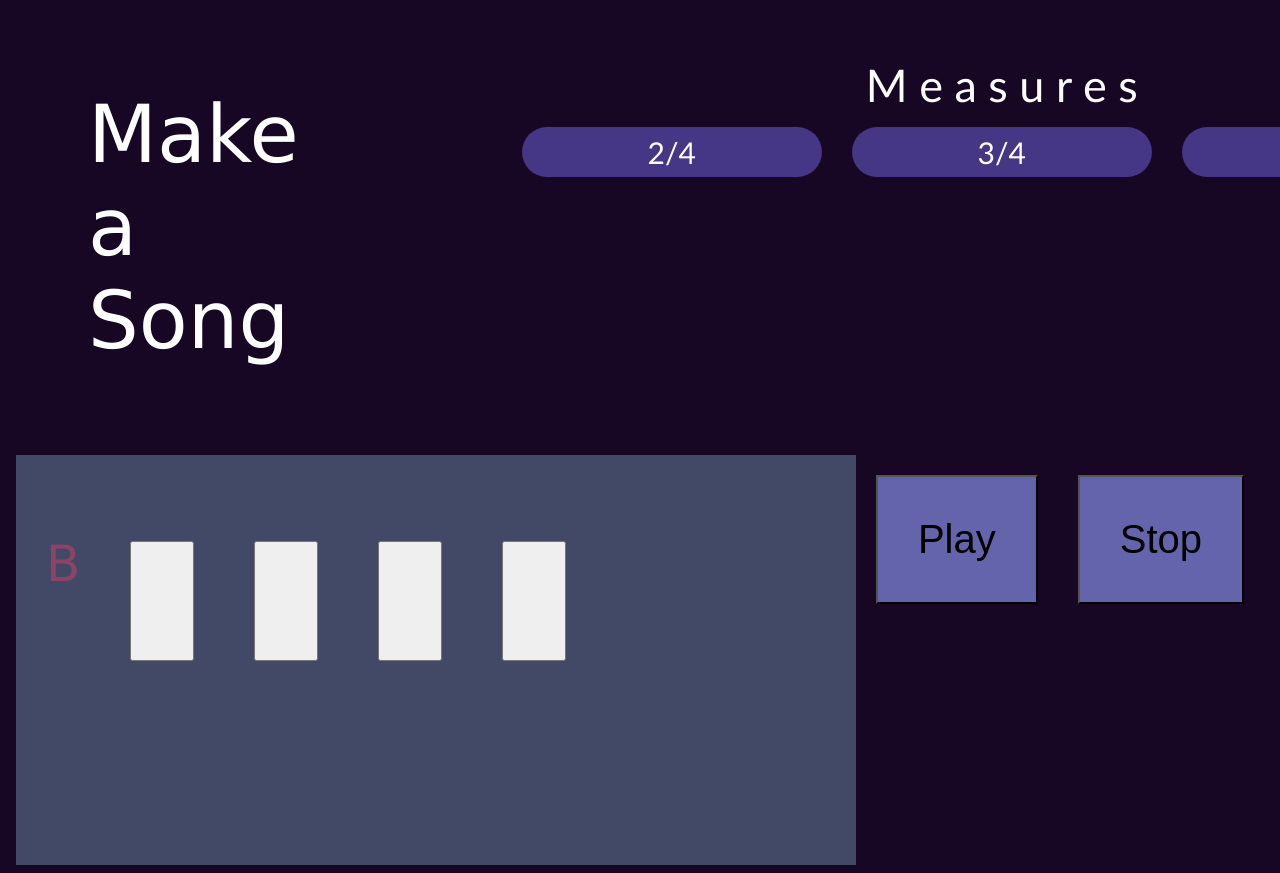
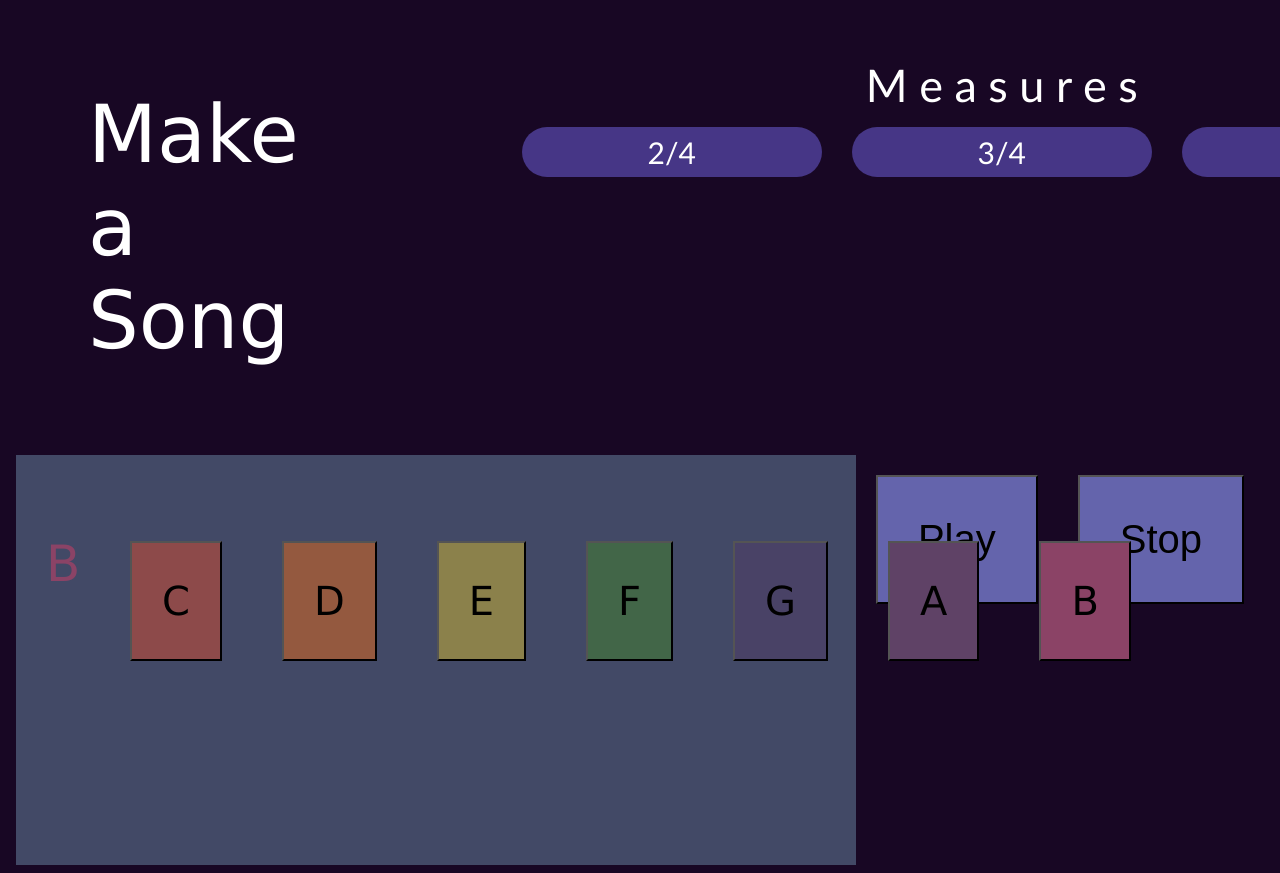
Before and after one commit to staten-island-tech/vue-reactivity-DariaG16, a Vue app in the folder vue-project/: page / in a window 1280 px wide. Shown: the top 873 px of the page. Built offline with nearby package versions, Linux system fonts and the light colour scheme.

Commit message:
w whalen

```diff
--- a/vue-project/src/App.vue
+++ b/vue-project/src/App.vue
@@ -26,20 +26,24 @@ import playBtn from "./components/playBtn.vue";
     <div id="notes">
       <notes
         id="btn"
-        v-for="note in notes"
-        @note-click="pushInArr"
-        :key="note"
-        :style="`background-color: ` + note.color"
+        v-for="item in notesArr"
+        @note-click="pushInArr(item)"
+        :key="item"
+        :style="`background-color: ` + item.color"
       >
-        {{ note.note }}
+        {{ item.note }}
       </notes>
     </div>
   </body>
 </template>
 
 <script>
-let myAudio = new Audio(`./public/G-piano.wav`);
-//myAudio.src = notes[0]; //how to access sequence from here
+let myAudio = [
+  new Audio(`./public/C-piano.wav`),
+  new Audio(`./public/E-piano.wav`),
+  new Audio(`./public/G-piano.wav`),
+];
+//myAudio.src = notes.sound[0]; //how to access sequence from here
 export default {
   name: "Home",
   components: {
@@ -51,7 +55,7 @@ export default {
         { note: "B", color: `#8B4366`, sound: `./public/B-piano.wav` },
         { note: "A", color: `#5F4266`, sound: `./public/A-piano.wav` },
       ],
-      notes: [
+      notesArr: [
         { note: "C", color: `#8D4A4A`, sound: `./public/C-piano.wav` },
         { note: "D", color: `#94593F`, sound: `./public/D-piano.wav` },
         { note: "E", color: `#8B814B`, sound: `./public/E-piano.wav` },
@@ -63,16 +67,20 @@ export default {
     };
   },
   methods: {
-    pushInArr: function (n) {
+    pushInArr(n) {
       console.log(`HI world ${n}`);
-      /* this.sequence.push(n);
-      this.sequence.forEach((note) => {
-        console.log(`${note.note}`);
-      }); */
+      this.sequence.push(n);
+      this.sequence.forEach((item) => {
+        console.log(`${item.note}`);
+      });
     },
     play: function () {
       console.log("play");
-      myAudio.play();
+      myAudio.forEach(async (el, index) => {
+        setTimeout(function () {
+          el.play();
+        }, index * 300);
+      });
     },
     pause: function () {
       console.log("pause");
```
